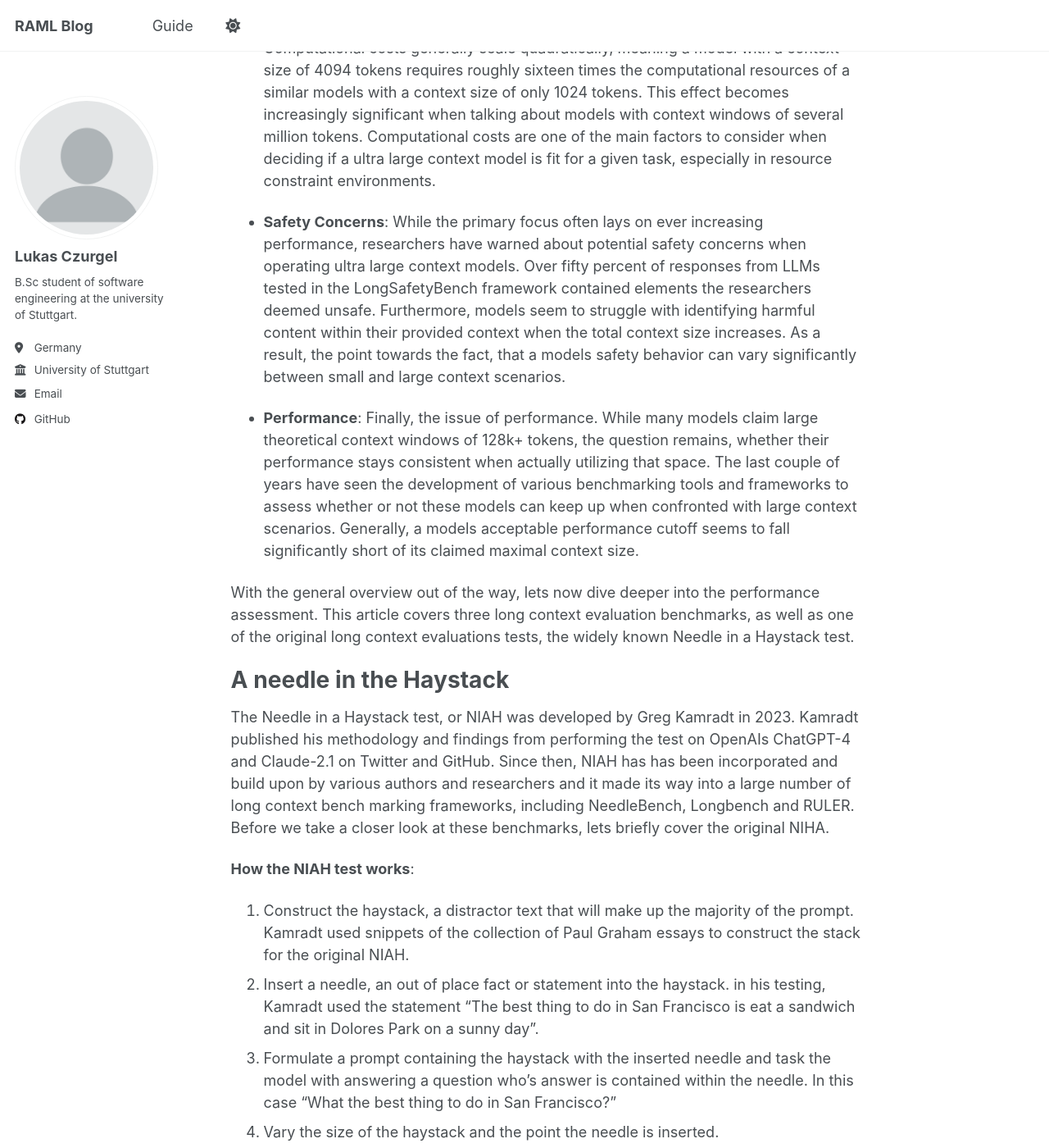
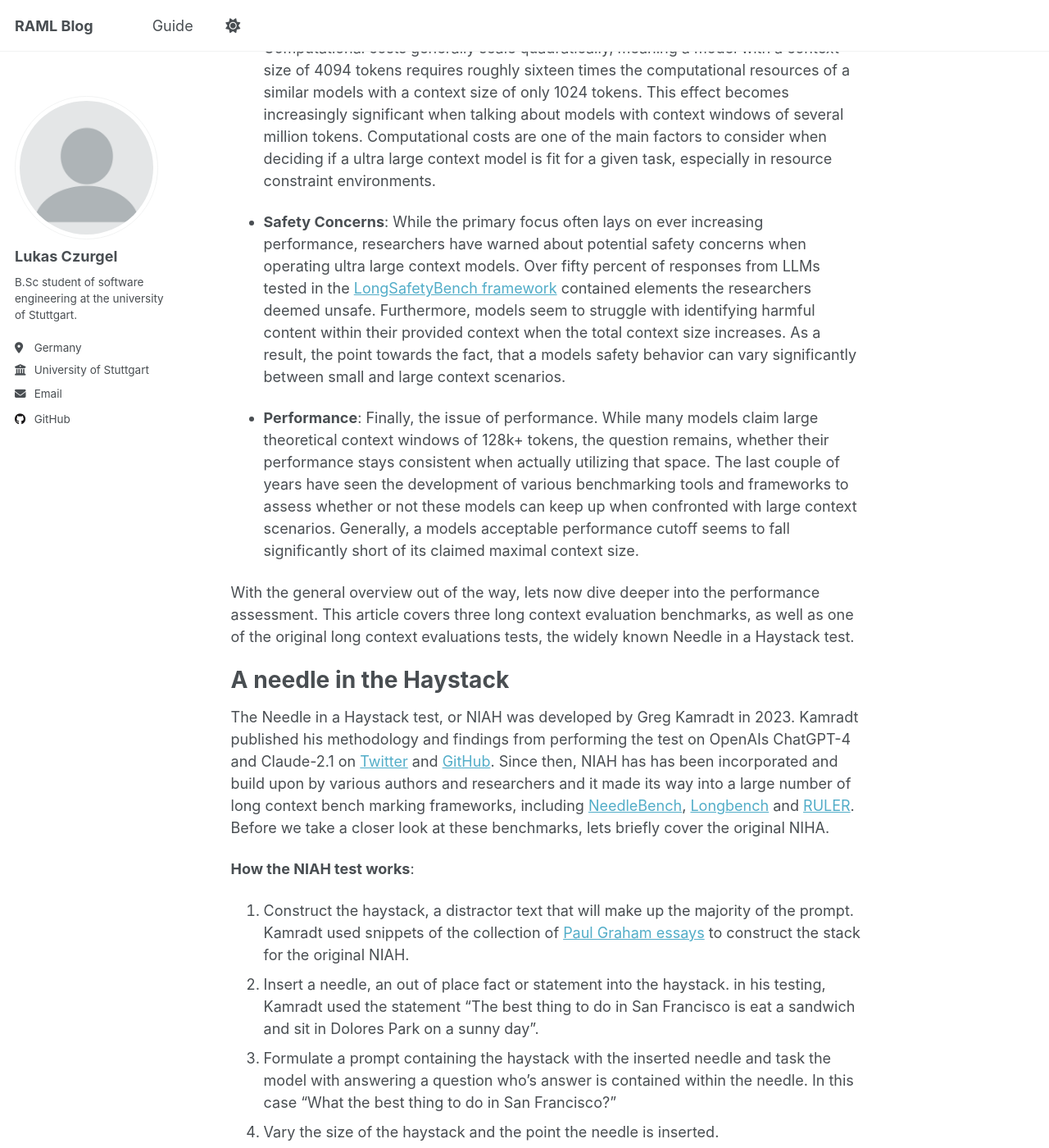
Before and after one commit to st156832/RAML-NeedleBench-Blog, a Jekyll site: the page built from _pages/about.md, in a window 1280 px wide and 1400 px high, scrolled down 3290 px. Shown: the whole window at 82% size. Built offline with Jekyll 4.4.1, drawn with Linux system fonts in a browser that asks for light colours; a script that is not in the unit is left out; part of the change alters nothing that is shown; some of the changed text lies outside the part shown.

Commit message:
inserting links

```diff
--- a/_pages/about.md
+++ b/_pages/about.md
@@ -46,7 +46,7 @@ So why are leading LLM developers chasing these ultra large context models? Toke
    Transformer models, which make up the vast majority of modern LLM's incur significant performance cost when scaling up context lengths. Computational costs generally scale quadratically, meaning a model with a context size of 4094 tokens requires roughly sixteen times the computational resources of a similar models with a context size of only 1024 tokens. This effect becomes increasingly significant when talking about models with context windows of several million tokens. Computational costs are one of the main factors to consider when deciding if a ultra large context model is fit for a given task, especially in resource constraint environments.
 
 - **Safety Concerns**:
-   While the primary focus often lays on ever increasing performance, researchers have warned about potential safety concerns when operating ultra large context models. Over fifty percent of responses from LLMs tested in the LongSafetyBench framework contained elements the researchers deemed unsafe. Furthermore, models seem to struggle with identifying harmful content within their provided context when the total context size increases. As a result, the point towards the fact, that a models safety behavior can vary significantly between small and large context scenarios.
+   While the primary focus often lays on ever increasing performance, researchers have warned about potential safety concerns when operating ultra large context models. Over fifty percent of responses from LLMs tested in the [LongSafetyBench framework](https://arxiv.org/html/2411.06899v1) contained elements the researchers deemed unsafe. Furthermore, models seem to struggle with identifying harmful content within their provided context when the total context size increases. As a result, the point towards the fact, that a models safety behavior can vary significantly between small and large context scenarios.
 
 - **Performance**:
    Finally, the issue of performance. While many models claim large theoretical context windows of 128k+ tokens, the question remains, whether their performance stays consistent when actually utilizing that space. The last couple of years have seen the development of various benchmarking tools and frameworks to assess whether or not these models can keep up when confronted with large context scenarios. Generally, a models acceptable performance cutoff seems to fall significantly short of its claimed maximal context size.
@@ -55,10 +55,10 @@ With the general overview out of the way, lets now dive deeper into the performa
 
 A needle in the Haystack
 ======
- The Needle in a Haystack test, or NIAH was developed by Greg Kamradt in 2023. Kamradt published his methodology and findings from performing the test on OpenAIs ChatGPT-4 and Claude-2.1 on Twitter and GitHub. Since then, NIAH has has been incorporated and build upon by various authors and researchers and it made its way into a large number of long context bench marking frameworks, including NeedleBench, Longbench and RULER. Before we take a closer look at these benchmarks, lets briefly cover the original NIHA.
+ The Needle in a Haystack test, or NIAH was developed by Greg Kamradt in 2023. Kamradt published his methodology and findings from performing the test on OpenAIs ChatGPT-4 and Claude-2.1 on [Twitter](https://x.com/gregkamradt/status/1722386725635580292) and [GitHub](https://github.com/gkamradt/LLMTest_NeedleInAHaystack). Since then, NIAH has has been incorporated and build upon by various authors and researchers and it made its way into a large number of long context bench marking frameworks, including [NeedleBench](https://arxiv.org/abs/2407.11963), [Longbench](https://arxiv.org/abs/2308.14508) and [RULER](https://arxiv.org/abs/2404.06654). Before we take a closer look at these benchmarks, lets briefly cover the original NIHA.
 
 **How the NIAH test works**:
-1. Construct the haystack, a distractor text that will make up the majority of the prompt. Kamradt used snippets of the collection of Paul Graham essays to construct the stack for the original NIAH.
+1. Construct the haystack, a distractor text that will make up the majority of the prompt. Kamradt used snippets of the collection of [Paul Graham essays](https://www.paulgraham.com/articles.html) to construct the stack for the original NIAH.
 2. Insert a needle, an out of place fact or statement into the haystack. in his testing, Kamradt used the statement "The best thing to do in San Francisco is eat a sandwich and sit in Dolores Park on a sunny day".
 3. Formulate a prompt containing the haystack with the inserted needle and task the model with answering a question who's answer is contained within the needle. In this case "What the best thing to do in San Francisco?"
 4. Vary the size of the haystack and the point the needle is inserted.
@@ -72,7 +72,7 @@ A needle in the Haystack
 
 As can be seen in Figure 2, ChatGPT-4 generally performed well in testing, achieving flawless results for context sizes below 73k. Needles inserted at the beginnign and end of the document were also always retrieved correctly, even at the maximum of 128K tokens. Notably, there is a significant performance loss observed for needles inserted between 10-50% document depth. This was dubbed the ["lost in the middle" phenomenon](https://arxiv.org/pdf/2307.03172).
 
-Kamradt's test on Claud-2.1 showed a similar pattern, with performance taking a significant hit in the outlined area, however the overall reults were much spottier.
+Kamradt's [test on Claud-2.1](https://x.com/GregKamradt/status/1727018183608193393) showed a similar pattern, with performance taking a significant hit in the outlined area, however the overall reults were much spottier.
 
 <figure>
     <img src="{{site.baseurl}}/images/Claude_2_1_testing.png"
```
